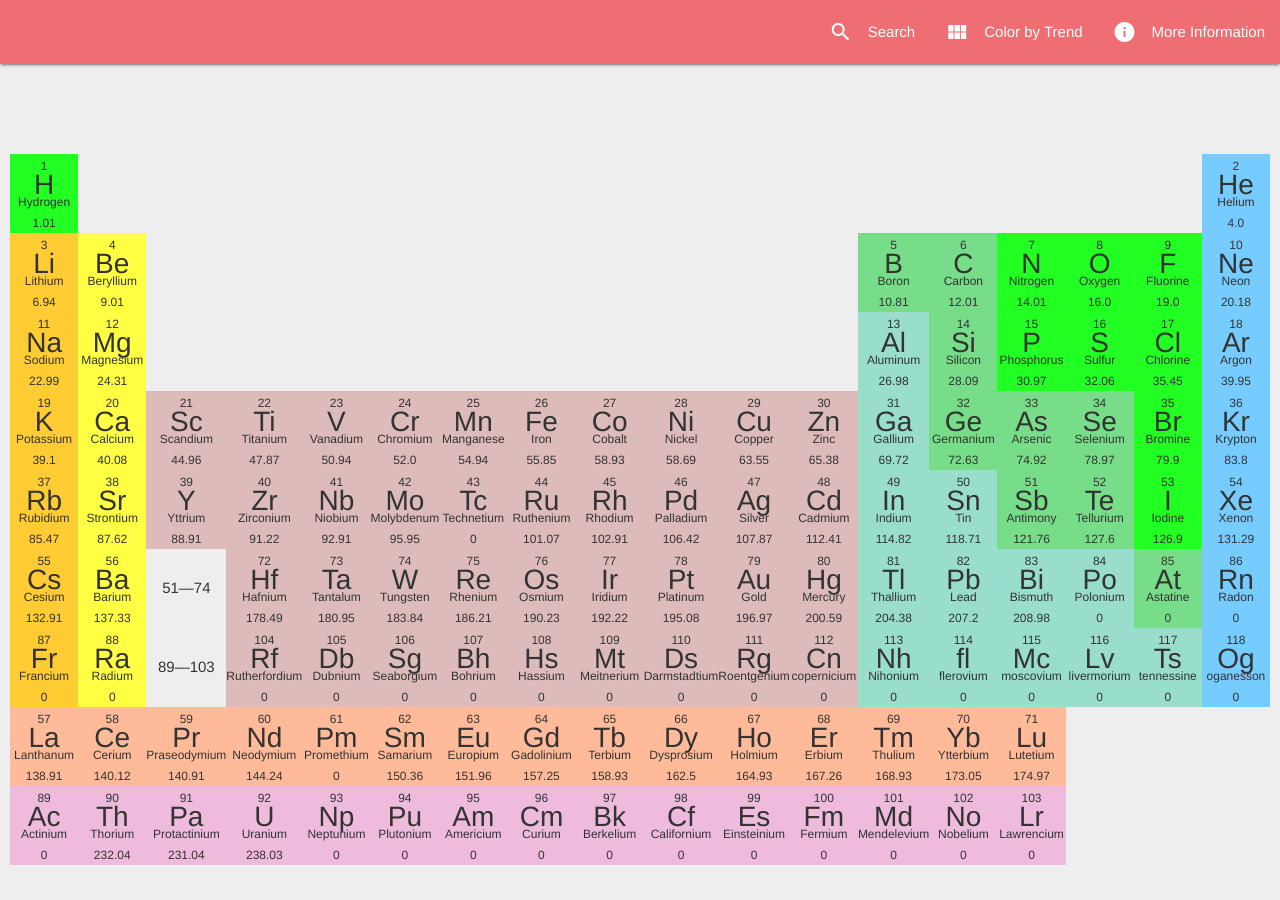
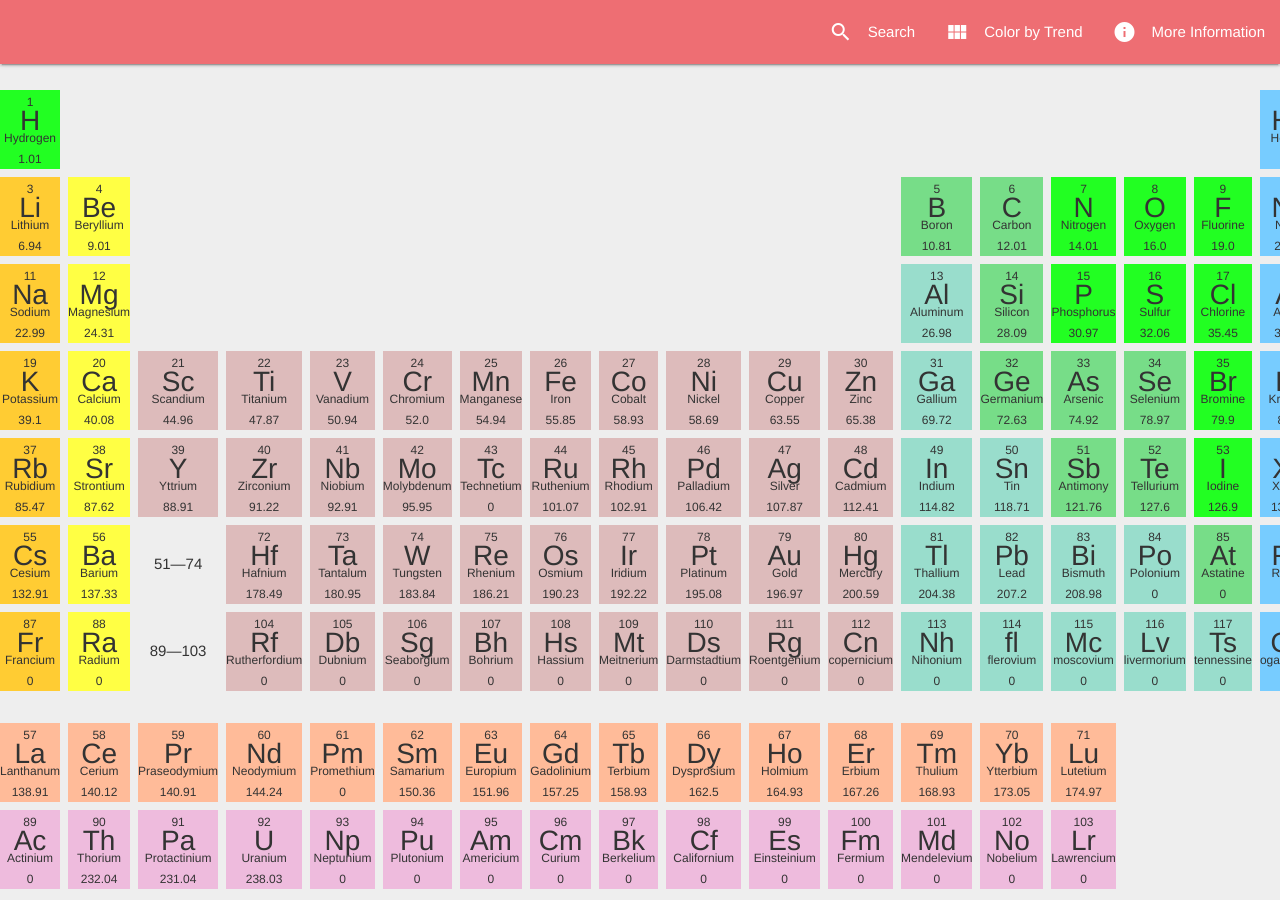
Before and after one commit to MayorMonty/periodic-table, a Jekyll site: the page built from index.html, in a window 1280 px wide. Built offline with Jekyll 4.4.1, drawn with Linux system fonts in a browser that asks for light colours; nearby versions of some CDN libraries.

Commit message:
Add gap in between elements

```diff
--- a/css/main.scss
+++ b/css/main.scss
@@ -28,9 +28,9 @@
 
     max-width: 1500px;
     height: 80vh;
-    padding: 10px;
     padding-top: 10vh;
     margin: 0 auto;
+    grid-gap: 8px;
 
     @media screen and (max-width: $breakpoint) {
         grid-template-columns: 1fr;
@@ -89,6 +89,10 @@
     &.alkaline {
         background-color: #FFFF44;
     }
+}
+
+nav {
+    position: fixed;
 }
 
 .spacer {
```
